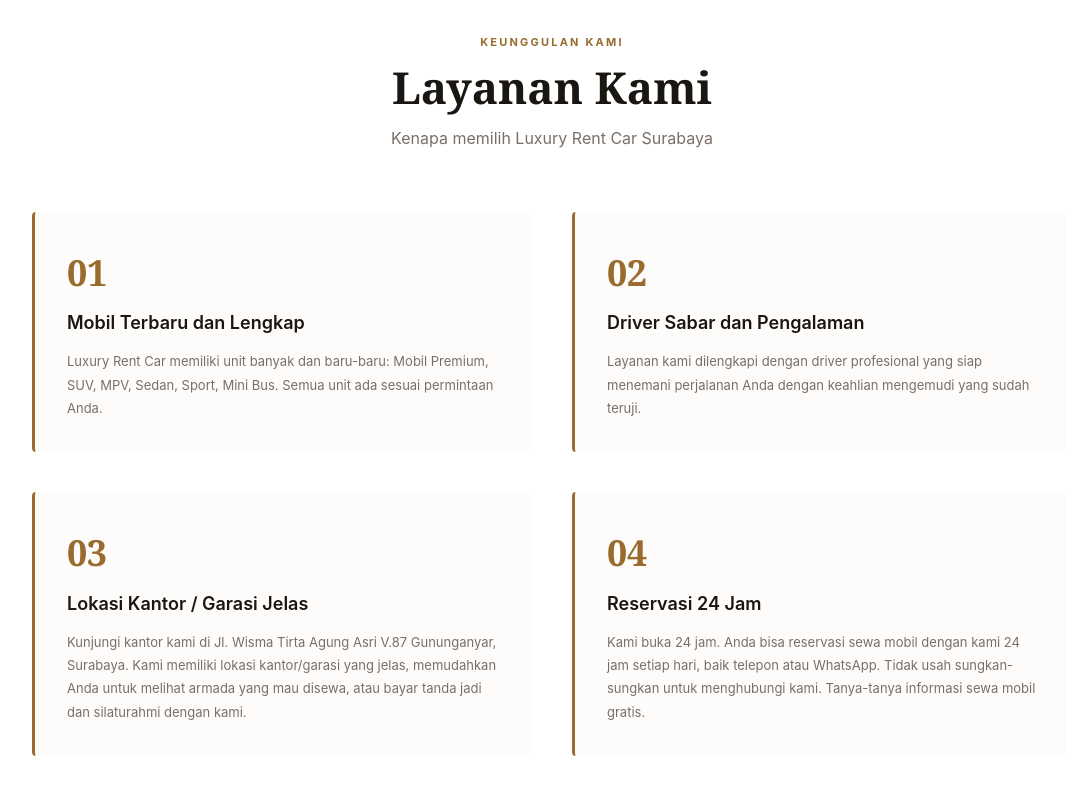
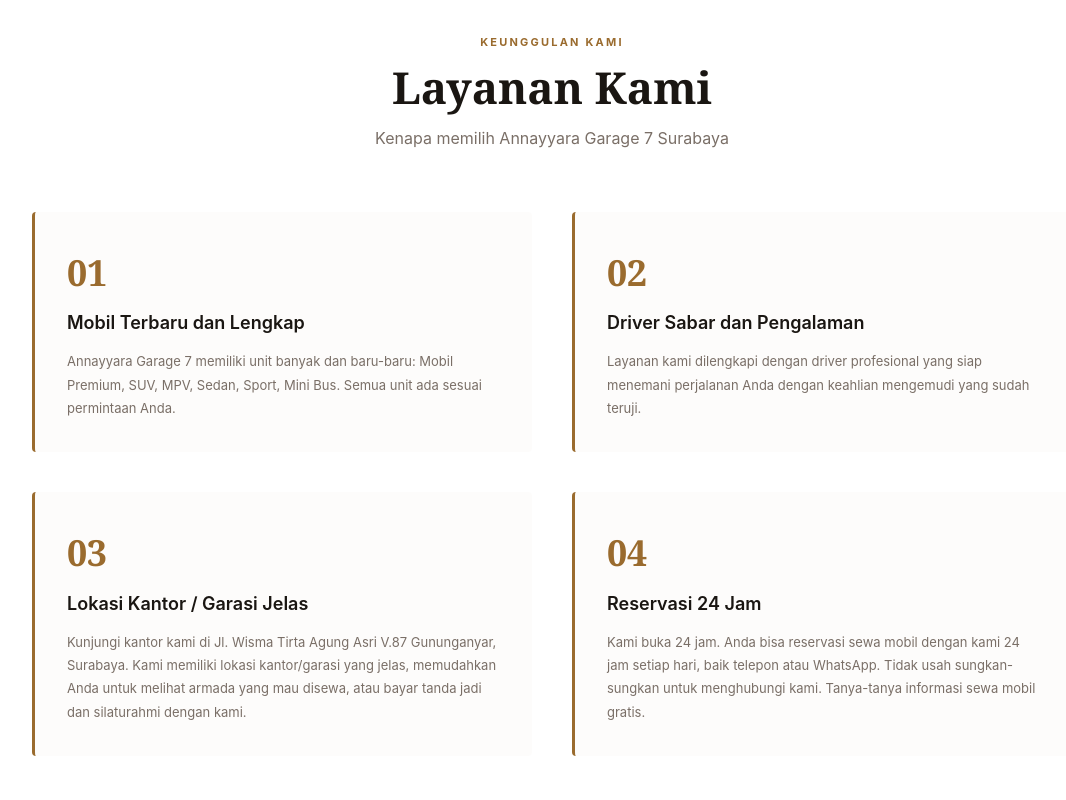
Before and after one commit to anindyawita/annayyara-garage-7, a Next.js app: page / in a window 1280 px wide. Shown: the part 1380-2180 px from the top of the page, without its empty margins (88-1154 px from the left). Built offline with nearby package versions, Linux system fonts and the light colour scheme.

Commit message:
fix: judul

```diff
--- a/app/globals.css
+++ b/app/globals.css
@@ -1,5 +1,5 @@
 /* =============================================
-   LUXURY RENT CAR SURABAYA — globals.css
+   ANNAYYARA GARAGE 7 SURABAYA — globals.css
    ============================================= */
 
 /* === RESET & BASE === */
--- a/app/layout.js
+++ b/app/layout.js
@@ -1,7 +1,7 @@
 import './globals.css'
 
 export const metadata = {
-  title: 'Luxury Rent Car Surabaya',
+  title: 'Annayyara Garage 7 Surabaya',
   description: 'Sewa mobil premium dengan driver profesional',
 }
 
--- a/app/page.js
+++ b/app/page.js
@@ -34,7 +34,7 @@
     <>
       {/* NAV */}
       <nav className={`nav ${isScrolled ? 'scrolled' : ''} ${isLightBg ? 'light-bg' : ''}`} id="navbar">
-        <a href="#home" className="nav-logo">Luxury Rent Car</a>
+        <a href="#home" className="nav-logo">Annayyara Garage 7</a>
         <div className="nav-links">
           <a href="#service">Layanan</a>
           <a href="#armada">Armada</a>
@@ -111,13 +111,13 @@
           <div className="section-header fade-in">
             <div className="eyebrow">Keunggulan Kami</div>
             <h2 className="section-title">Layanan Kami</h2>
-            <p className="section-sub">Kenapa memilih Luxury Rent Car Surabaya</p>
+            <p className="section-sub">Kenapa memilih Annayyara Garage 7 Surabaya</p>
           </div>
           <div className="layanan-grid">
             <div className="layanan-card fade-in">
               <div className="layanan-num">01</div>
               <div className="layanan-title">Mobil Terbaru dan Lengkap</div>
-              <div className="layanan-desc">Luxury Rent Car memiliki unit banyak dan baru-baru: Mobil Premium, SUV, MPV, Sedan, Sport, Mini Bus. Semua unit ada sesuai permintaan Anda.</div>
+              <div className="layanan-desc">Annayyara Garage 7 memiliki unit banyak dan baru-baru: Mobil Premium, SUV, MPV, Sedan, Sport, Mini Bus. Semua unit ada sesuai permintaan Anda.</div>
             </div>
             <div className="layanan-card fade-in">
               <div className="layanan-num">02</div>
@@ -340,7 +340,7 @@
         <div className="container">
           <div className="footer-top">
             <div className="footer-brand">
-              <div className="footer-logo">Luxury Rent Car Surabaya</div>
+              <div className="footer-logo">Annayyara Garage 7 Surabaya</div>
               <div className="footer-tagline">Armada premium, driver profesional, dan layanan terpercaya untuk setiap perjalanan penting Anda.</div>
             </div>
             <div className="footer-col">
@@ -362,7 +362,7 @@
             </div>
           </div>
           <div className="footer-bottom">
-            © 2025 Luxury Rent Car Surabaya — Semua hak dilindungi
+            © 2025 Annayyara Garage 7 Surabaya — Semua hak dilindungi
           </div>
         </div>
       </footer>
--- a/css/style.css
+++ b/css/style.css
@@ -1,5 +1,5 @@
 /* =============================================
-   LUXURY RENT CAR SURABAYA — style.css
+   ANNAYYARA GARAGE 7 SURABAYA — style.css
    ============================================= */
 
 /* === RESET & BASE === */
--- a/js/main.js
+++ b/js/main.js
@@ -1,5 +1,5 @@
 /* =============================================
-   LUXURY RENT CAR SURABAYA — main.js
+   ANNAYYARA GARAGE 7 SURABAYA — main.js
    ============================================= */
 
 document.addEventListener("DOMContentLoaded", function () {
--- a/package.json
+++ b/package.json
@@ -1,7 +1,7 @@
 {
-  "name": "luxury-rent-car-surabaya",
+  "name": "annayyara-garage-7-surabaya",
   "version": "1.0.0",
-  "description": "Luxury Rent Car Surabaya - Premium car rental website",
+  "description": "Annayyara Garage 7 Surabaya - Premium car rental website",
   "scripts": {
     "dev": "next dev",
     "build": "next build",
--- a/public/main.js
+++ b/public/main.js
@@ -1,5 +1,5 @@
 /* =============================================
-   LUXURY RENT CAR SURABAYA — main.js
+   ANNAYYARA GARAGE 7 SURABAYA — main.js
    ============================================= */
 
 function initNavbar() {
```
Also changed, not shown: 2 other files (tests, documents, lock files or other folders).
